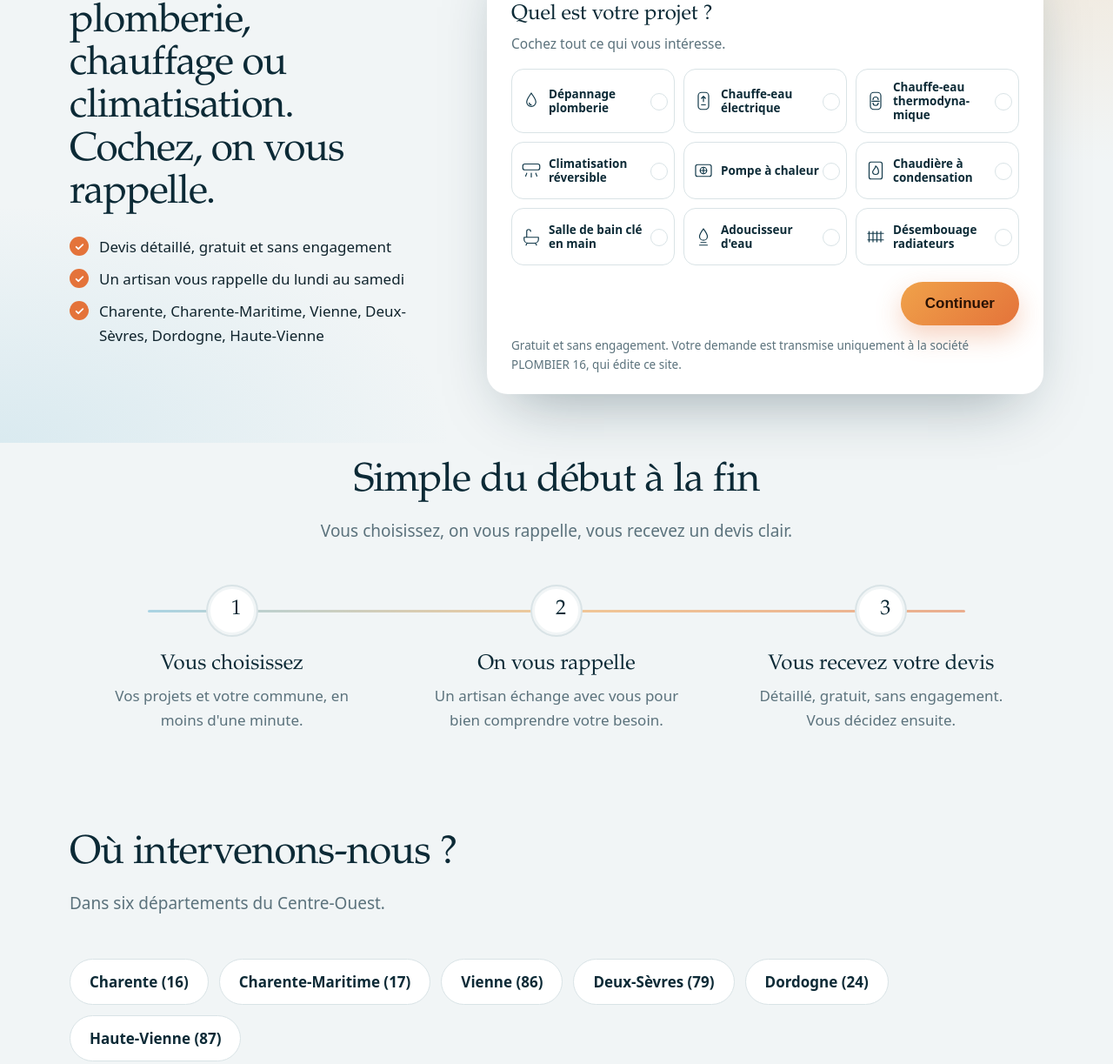
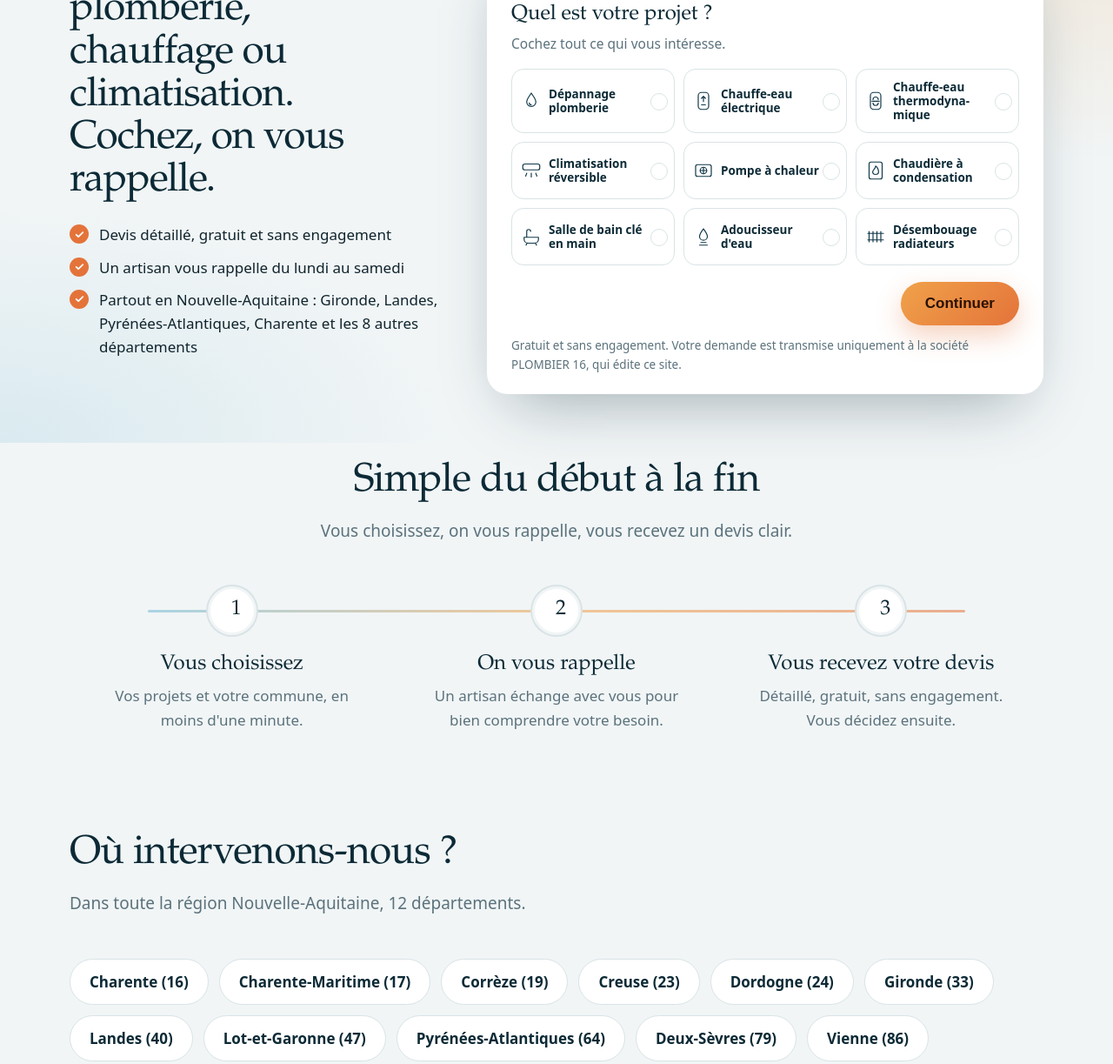
Before and after one commit to plombier16charente/confort-habitat-devis, a plain HTML site: page index.html in a window 1280 px wide. Shown: the part 154-1377 px from the top of the page at 87% size. Drawn offline with Linux system fonts and the light colour scheme.

Commit message:
Couverture : toute la Nouvelle-Aquitaine (12 départements)
Co-Authored-By: Claude Sonnet 5.5 <noreply@anthropic.com>
Claude-Session: https://claude.ai/code/session_01RmuzazAwpz9nQZNm9kHkxt

```diff
--- a/index.html
+++ b/index.html
@@ -4,7 +4,7 @@
 <meta charset="utf-8">
 <meta name="viewport" content="width=device-width, initial-scale=1">
 <title>Confort Habitat Devis – Devis gratuit plomberie, chauffage, climatisation</title>
-<meta name="description" content="Chauffe-eau, salle de bain, climatisation, pompe à chaleur… Choisissez votre projet, un artisan de Charente, Charente-Maritime, Vienne, Deux-Sèvres, Dordogne ou Haute-Vienne vous rappelle pour un devis gratuit.">
+<meta name="description" content="Chauffe-eau, salle de bain, climatisation, pompe à chaleur… Choisissez votre projet, un artisan de toute la Nouvelle-Aquitaine vous rappelle pour un devis gratuit.">
 <meta name="theme-color" content="#0c2a36">
 <style>
 :root{
@@ -238,7 +238,7 @@ header{position:static}
     <ul class="checks">
       <li>Devis détaillé, gratuit et sans engagement</li>
       <li>Un artisan vous rappelle du lundi au samedi</li>
-      <li>Charente, Charente-Maritime, Vienne, Deux-Sèvres, Dordogne, Haute-Vienne</li>
+      <li>Partout en Nouvelle-Aquitaine : Gironde, Landes, Pyrénées-Atlantiques, Charente et les 8 autres départements</li>
     </ul>
   </div>
   <div id="devis">
@@ -269,8 +269,7 @@ header{position:static}
         <div class="grid2">
           <div class="f"><label for="dep">Département</label>
             <select id="dep" name="departement">
-              <option value="">Choisir…</option><option>Charente (16)</option><option>Charente-Maritime (17)</option><option>Vienne (86)</option><option>Deux-Sèvres (79)</option><option>Dordogne (24)</option><option>Haute-Vienne (87)</option>
-            </select></div>
+              <option value="">Choisir…</option><option>Charente (16)</option><option>Charente-Maritime (17)</option><option>Corrèze (19)</option><option>Creuse (23)</option><option>Dordogne (24)</option><option>Gironde (33)</option><option>Landes (40)</option><option>Lot-et-Garonne (47)</option><option>Pyrénées-Atlantiques (64)</option><option>Deux-Sèvres (79)</option><option>Vienne (86)</option><option>Haute-Vienne (87)</option></select></div>
           <div class="f"><label for="ville">Commune</label><input id="ville" name="commune" placeholder="Ex. Angoulême" autocomplete="address-level2"></div>
         </div>
         <div class="f"><label for="note">Un détail à nous préciser ? (facultatif)</label><textarea id="note" name="message" rows="3" placeholder="Ex. maison de 100 m², ancien chauffe-eau de 200 L…"></textarea></div>
@@ -309,8 +308,8 @@ header{position:static}
 
 <section style="padding-top:20px"><div class="wrap">
   <h2>Où intervenons-nous ?</h2>
-  <p class="lead">Dans six départements du Centre-Ouest.</p>
-  <div class="zones"><span>Charente (16)</span><span>Charente-Maritime (17)</span><span>Vienne (86)</span><span>Deux-Sèvres (79)</span><span>Dordogne (24)</span><span>Haute-Vienne (87)</span></div>
+  <p class="lead">Dans toute la région Nouvelle-Aquitaine, 12 départements.</p>
+  <div class="zones"><span>Charente (16)</span><span>Charente-Maritime (17)</span><span>Corrèze (19)</span><span>Creuse (23)</span><span>Dordogne (24)</span><span>Gironde (33)</span><span>Landes (40)</span><span>Lot-et-Garonne (47)</span><span>Pyrénées-Atlantiques (64)</span><span>Deux-Sèvres (79)</span><span>Vienne (86)</span><span>Haute-Vienne (87)</span></div>
 </div></section>
 
 <section style="padding-top:20px"><div class="wrap">
```
